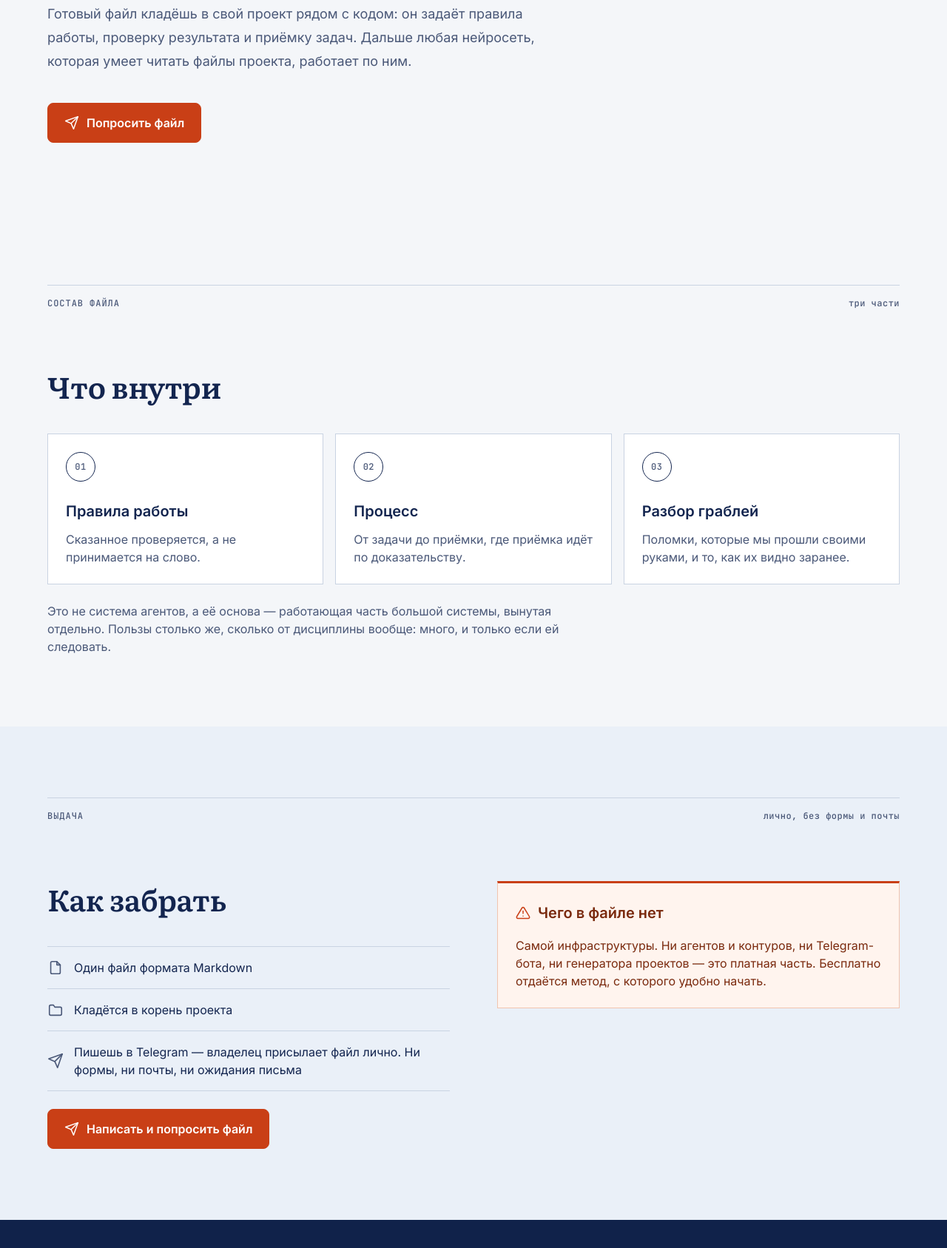
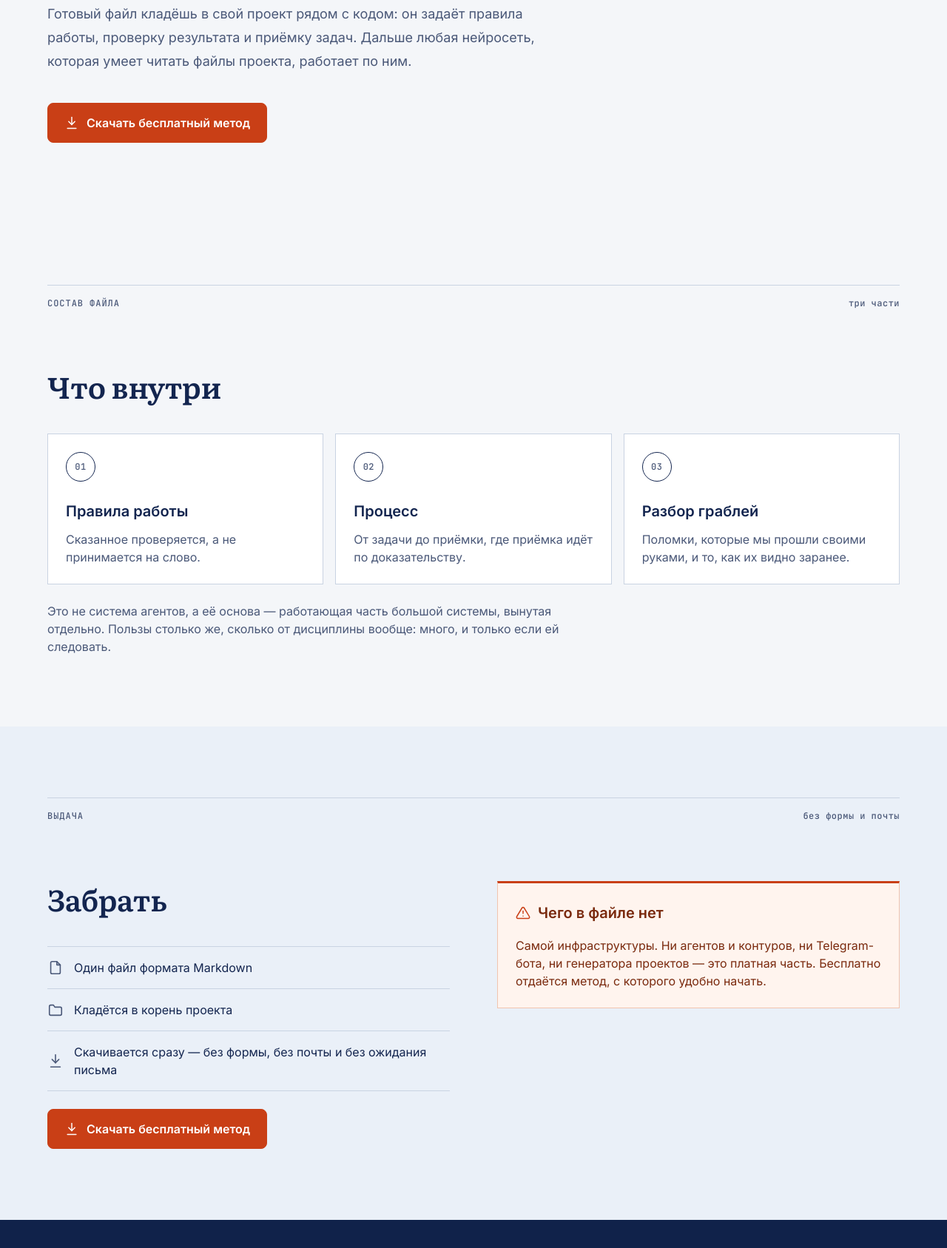
Before and after one commit to eldartri/aibolno, a plain HTML site: page metod.html in a window 1280 px wide. Shown: the part 485-2172 px from the top of the page at 74% size. Drawn offline with Linux system fonts and the light colour scheme.

Commit message:
fix(site): файл отдаётся с сайта как раньше, тариф 49 990 — четыре встречи
По уточнению Eldar (26120, 26124):

- бесплатный метод снова скачивается прямо с сайта, кнопка и файл
  files/aibolno-metod.md возвращены как были, воронки и ворот нет;
- тариф 49 990 ₽ переписан по его формулировке: не «месяц ведения», а четыре
  онлайн-звонка, по одному в неделю, с вопросами и про разработку, и про
  целесообразность самого продукта; заголовок и кнопка выправлены под это.

Co-Authored-By: Claude Opus 5 <noreply@anthropic.com>
Claude-Session: https://claude.ai/code/session_018irFH4hhhu8bYeLQCibwZf

```diff
--- a/metod.html
+++ b/metod.html
@@ -51,8 +51,8 @@
     <p class="lead" style="margin-top:var(--space-3)">Готовый файл кладёшь в свой проект рядом с кодом: он задаёт правила работы, проверку результата и приёмку задач. Дальше любая нейросеть, которая умеет читать файлы проекта, работает по ним.</p>
     <div class="btns" style="margin-top:var(--space-4)">
       <a class="btn btn--accent" href="#zabrat">
-        <svg viewBox="0 0 24 24" fill="none" stroke="currentColor" stroke-width="1.75" stroke-linecap="round" stroke-linejoin="round" aria-hidden="true"><path d="m22 2-7 20-4-9-9-4Z"/><path d="M22 2 11 13"/></svg>
-        Попросить файл</a>
+        <svg viewBox="0 0 24 24" fill="none" stroke="currentColor" stroke-width="1.75" stroke-linecap="round" stroke-linejoin="round" aria-hidden="true"><path d="M12 3v12"/><path d="m7 10 5 5 5-5"/><path d="M5 21h14"/></svg>
+        Скачать бесплатный метод</a>
     </div>
   </div>
 </section>
@@ -72,18 +72,18 @@
 
 <section class="sheet sheet--soft" id="zabrat">
   <div class="wrap">
-    <p class="sheet__head"><span>Выдача</span><span>лично, без формы и почты</span></p>
+    <p class="sheet__head"><span>Выдача</span><span>без формы и почты</span></p>
     <div class="free">
       <div>
-        <h2>Как забрать</h2>
+        <h2>Забрать</h2>
         <ul class="free__list" style="margin-top:var(--space-4)">
           <li><svg viewBox="0 0 24 24" fill="none" stroke="currentColor" stroke-width="1.75" stroke-linecap="round" stroke-linejoin="round" aria-hidden="true"><path d="M14 3H7a2 2 0 0 0-2 2v14a2 2 0 0 0 2 2h10a2 2 0 0 0 2-2V8Z"/><path d="M14 3v5h5"/></svg>Один файл формата Markdown</li>
           <li><svg viewBox="0 0 24 24" fill="none" stroke="currentColor" stroke-width="1.75" stroke-linecap="round" stroke-linejoin="round" aria-hidden="true"><path d="M3 7a2 2 0 0 1 2-2h4l2 3h8a2 2 0 0 1 2 2v8a2 2 0 0 1-2 2H5a2 2 0 0 1-2-2Z"/></svg>Кладётся в корень проекта</li>
-          <li><svg viewBox="0 0 24 24" fill="none" stroke="currentColor" stroke-width="1.75" stroke-linecap="round" stroke-linejoin="round" aria-hidden="true"><path d="m22 2-7 20-4-9-9-4Z"/><path d="M22 2 11 13"/></svg>Пишешь в Telegram — владелец присылает файл лично. Ни формы, ни почты, ни ожидания письма</li>
+          <li><svg viewBox="0 0 24 24" fill="none" stroke="currentColor" stroke-width="1.75" stroke-linecap="round" stroke-linejoin="round" aria-hidden="true"><path d="M12 3v12"/><path d="m7 10 5 5 5-5"/><path d="M5 21h14"/></svg>Скачивается сразу — без формы, без почты и без ожидания письма</li>
         </ul>
-        <a class="btn btn--accent" href="https://t.me/Eldar_tri">
-          <svg viewBox="0 0 24 24" fill="none" stroke="currentColor" stroke-width="1.75" stroke-linecap="round" stroke-linejoin="round" aria-hidden="true"><path d="m22 2-7 20-4-9-9-4Z"/><path d="M22 2 11 13"/></svg>
-          Написать и попросить файл</a>
+        <a class="btn btn--accent" href="files/aibolno-metod.md" download>
+          <svg viewBox="0 0 24 24" fill="none" stroke="currentColor" stroke-width="1.75" stroke-linecap="round" stroke-linejoin="round" aria-hidden="true"><path d="M12 3v12"/><path d="m7 10 5 5 5-5"/><path d="M5 21h14"/></svg>
+          Скачать бесплатный метод</a>
       </div>
       <div class="box box--warn">
         <h3><svg viewBox="0 0 24 24" fill="none" stroke="currentColor" stroke-width="1.75" stroke-linecap="round" stroke-linejoin="round" aria-hidden="true"><path d="M12 9v4"/><path d="M12 17h.01"/><path d="M10.3 3.9 1.8 18a2 2 0 0 0 1.7 3h17a2 2 0 0 0 1.7-3L13.7 3.9a2 2 0 0 0-3.4 0z"/></svg>Чего в файле нет</h3>
```
Also changed, not shown: index.html (+7 -7 lines), oplata.html (+6 -6 lines), 1 other file.
